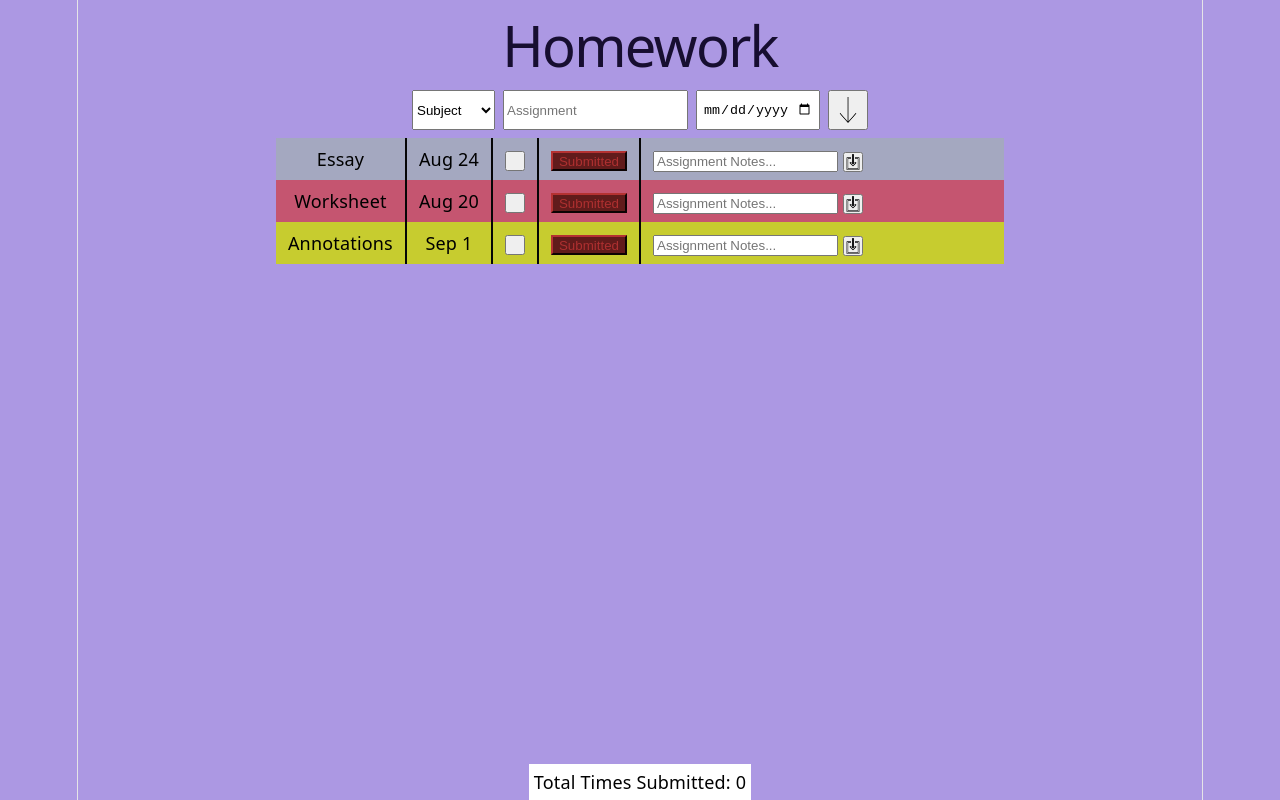
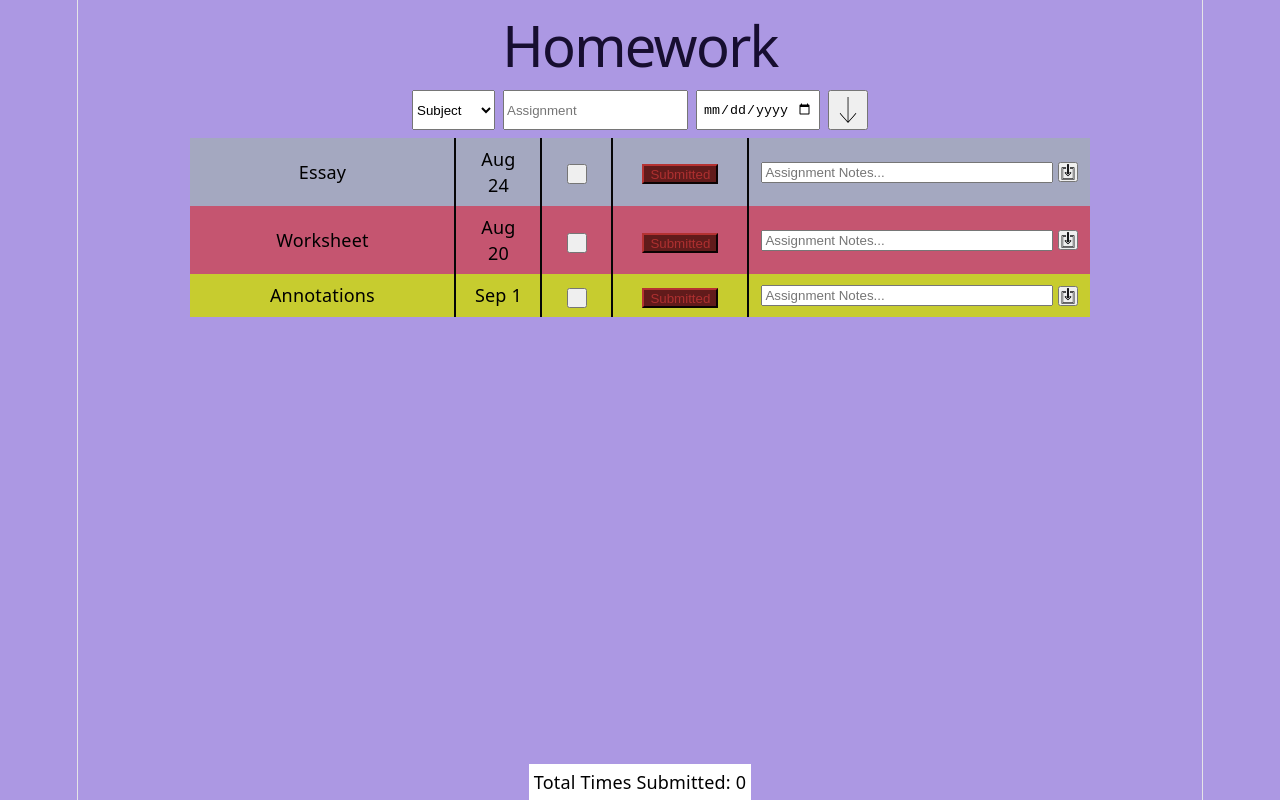
Before and after one commit to fedcofi29-sketch/Summer26Website, a React (Vite) app in the folder client/: page / in a window 1280 px wide. Built offline with nearby package versions, Linux system fonts and the light colour scheme.

Commit message:
finished static react

```diff
--- a/client/src/App.css
+++ b/client/src/App.css
@@ -45,13 +45,13 @@ button {
 }
 
 .notes-box {
-  display: inline-flex;
+  display: flex;
   align-items: center;
   gap: 5px;
   width: 100%
 }
 
-.notes-box [input='text'] {
+.notes-box input[type='text'] {
   flex: 1;
   min-width: 0;
   box-sizing: border-box
@@ -77,7 +77,6 @@ button {
   cursor: pointer;
   width: 20px;
   height: 20px;
-  margin-right: 10px
 }
 
 .save-notes img {
@@ -104,7 +103,9 @@ button {
 .vertical-lines {
   border-collapse: collapse; /* stops overlapping lines */
   margin: 0 auto; /* centers overall table on screen */
-  align-items: center /* centers each item within its space */
+  align-items: center; /* centers each item within its space */
+  width: 80%;
+  table-layout: fixed
 }
 
 .vertical-lines tr {
@@ -121,7 +122,23 @@ button {
   vertical-align: middle
 }
 
-.vertical-lines td:last-child { /* removes the line on the last item so there is no table border */
+.vertical-lines td:nth-child(1) { /* Assignment Name */
+  width: 240px
+}
+
+.vertical-lines td:nth-child(2) { /* Due Date */
+  width: 60px
+}
+
+.vertical-lines td:nth-child(3) { /* Utitilty Button */
+  width: 45px
+}
+
+.vertical-lines td:nth-child(4) { /* Submit Button */
+  width: 110px
+}
+
+.vertical-lines td:last-child { /* Notes Space */
   border-right: none;
-  width: 50%
+  width: auto
 }
--- a/client/src/App.jsx
+++ b/client/src/App.jsx
@@ -1,4 +1,5 @@
 import  './App.css'
+import {useState} from 'react'
 import downArrow from './assets/DownArrow.png'
 import saveButton from './assets/SaveButton.png'
 
@@ -50,7 +51,7 @@ function App() {
       <div style={{flex: '1'}}> {/* this div is everything but the footer */}
       <h1 className='hw-heading'>Homework</h1>
         <div className='input-div'>
-          <select defaultValue="Subject">
+          <select defaultValue="Subject" style={{cursor: 'pointer'}}>
             {/* this can be set to have a color based on the selected subjects once states are added to track the value */}
             <option value="Subject" disabled>Subject</option>
             {subjects.map(subject => (
@@ -58,13 +59,13 @@ function App() {
             ))}
           </select>
           <input type = 'string' placeholder = 'Assignment' className='new-assingment-input-dimen'></input>
-          <input type = 'date' className='new-assignment-input-dimen'></input>
+          <input type = 'date' className='new-assignment-input-dimen' style={{cursor: 'pointer'}}></input>
           <button className='add-new-task'>
             <img src={downArrow} alt="Add new task"></img>
             </button>
         </div>
         <table className='vertical-lines'> {/* I think it just looks nicer to only have divisions this way */}
-        <thead> {/* Not really sure what thead does but it gives me an error message if I don't have it */}
+        <tbody> {/* Not really sure what tbody does but it gives me an error message if I don't have it */}
           {myWork.map(work => (
             <tr key={work.id} style={{backgroundColor:subjectColors[work.subject], color: 'black'}} >
               <td>{work.task}</td>
@@ -86,7 +87,7 @@ function App() {
                 </td>
             </tr>
           ))}
-        </thead>
+        </tbody>
         </table>
         </div>
         <footer className="total-footer">Total Times Submitted: 0</footer> {/* Change this to state variable instead of 0*/}
```
